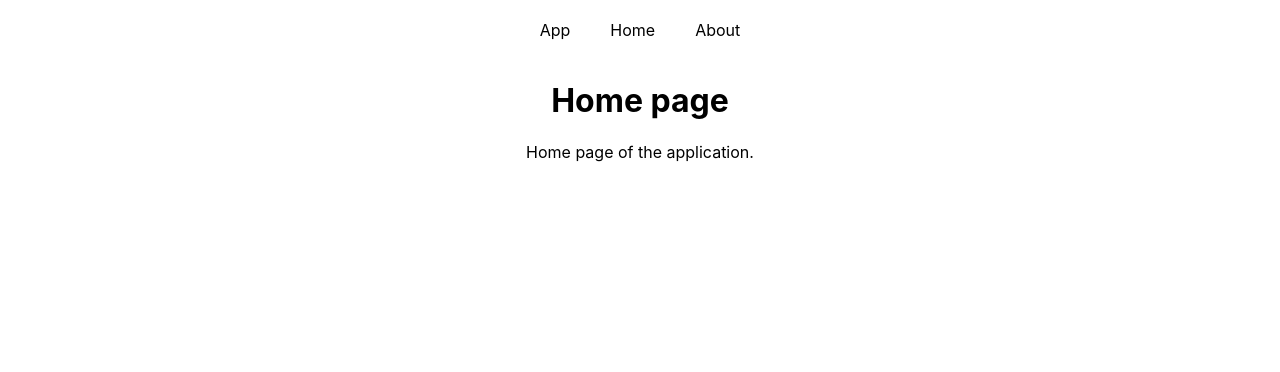
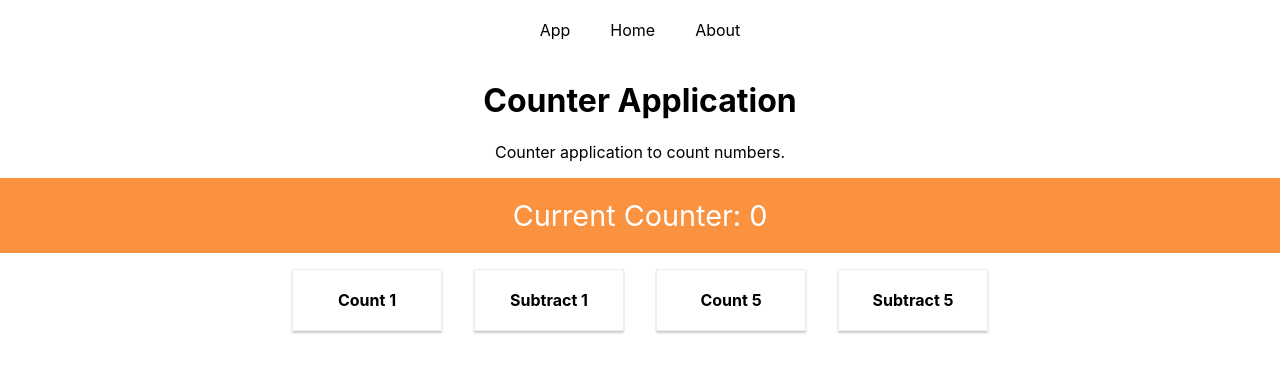
Before and after one commit to marlonfsolis/React_Redux_Counter, a React (Create React App) app: page / in a window 1280 px wide. Shown: the top 372 px of the page. Built offline with nearby package versions, Linux system fonts and the light colour scheme.

Commit message:
Counters on place.

```diff
--- a/src/App.js
+++ b/src/App.js
@@ -4,8 +4,6 @@ import './App.css';
 import Header from './components/Header/Header';
 
 function App(props) {
-
-    console.log(props);
 
     return (
         <div className="App">
--- a/src/components/CounterControl/CounterControl.js
+++ b/src/components/CounterControl/CounterControl.js
@@ -0,0 +1,11 @@
+import React from 'react';
+
+import './CounterControl.css';
+
+const counterControl = ({ label, onClick }) => (
+    <div className="CounterControl" onClick={onClick}>
+        {label}
+    </div>
+);
+
+export default counterControl;
--- a/src/components/CounterOutput/CounterOutput.css
+++ b/src/components/CounterOutput/CounterOutput.css
@@ -0,0 +1,9 @@
+.CounterOutput {
+    width: 100%;
+    background-color: #fa923f;
+    color: white;
+    font-size: 1.8rem;
+    text-align: center;
+    padding: 20px 0;
+    box-sizing: border-box;
+}
--- a/src/components/CounterOutput/CounterOutput.js
+++ b/src/components/CounterOutput/CounterOutput.js
@@ -0,0 +1,11 @@
+import React from 'react';
+
+import './CounterOutput.css';
+
+const counterOutput = ({ value }) => (
+    <div className="CounterOutput">
+        Current Counter: {value}
+    </div>
+);
+
+export default counterOutput;
--- a/src/views/About/About.js
+++ b/src/views/About/About.js
@@ -4,7 +4,7 @@ const About = () => {
     return (
         <div>
             <h1>About</h1>
-            <p>About page</p>
+            <p>Application to see how work with Redux in React.js</p>
         </div>
     );
 };
--- a/src/views/Home/Home.js
+++ b/src/views/Home/Home.js
@@ -1,10 +1,39 @@
-import React from 'react';
+import React, { useState } from 'react';
+
+import CounterControl from '../../components/CounterControl/CounterControl';
+import CounterOutput from '../../components/CounterOutput/CounterOutput';
 
 const Home = () => {
+
+    const [ counteResult, setCounteResult ] = useState(0);
+
+    const countOne = () => {
+        setCounteResult(counteResult + 1);
+    };
+
+    const subtractOne = () => {
+        setCounteResult(counteResult - 1);
+    };
+
+    const countFive = () => {
+        setCounteResult(counteResult + 5);
+    };
+
+    const subtractFive = () => {
+        setCounteResult(counteResult - 5);
+    };
+
     return (
         <div>
-            <h1>Home page</h1>
-            <p>Home page of the application.</p>
+            <h1>Counter Application</h1>
+            <p>Counter application to count numbers.</p>
+
+            <CounterOutput value={counteResult} />
+
+            <CounterControl label='Count 1' onClick={countOne} />
+            <CounterControl label='Subtract 1' onClick={subtractOne} />
+            <CounterControl label='Count 5' onClick={countFive} />
+            <CounterControl label='Subtract 5' onClick={subtractFive} />
         </div>
     );
 };
```
